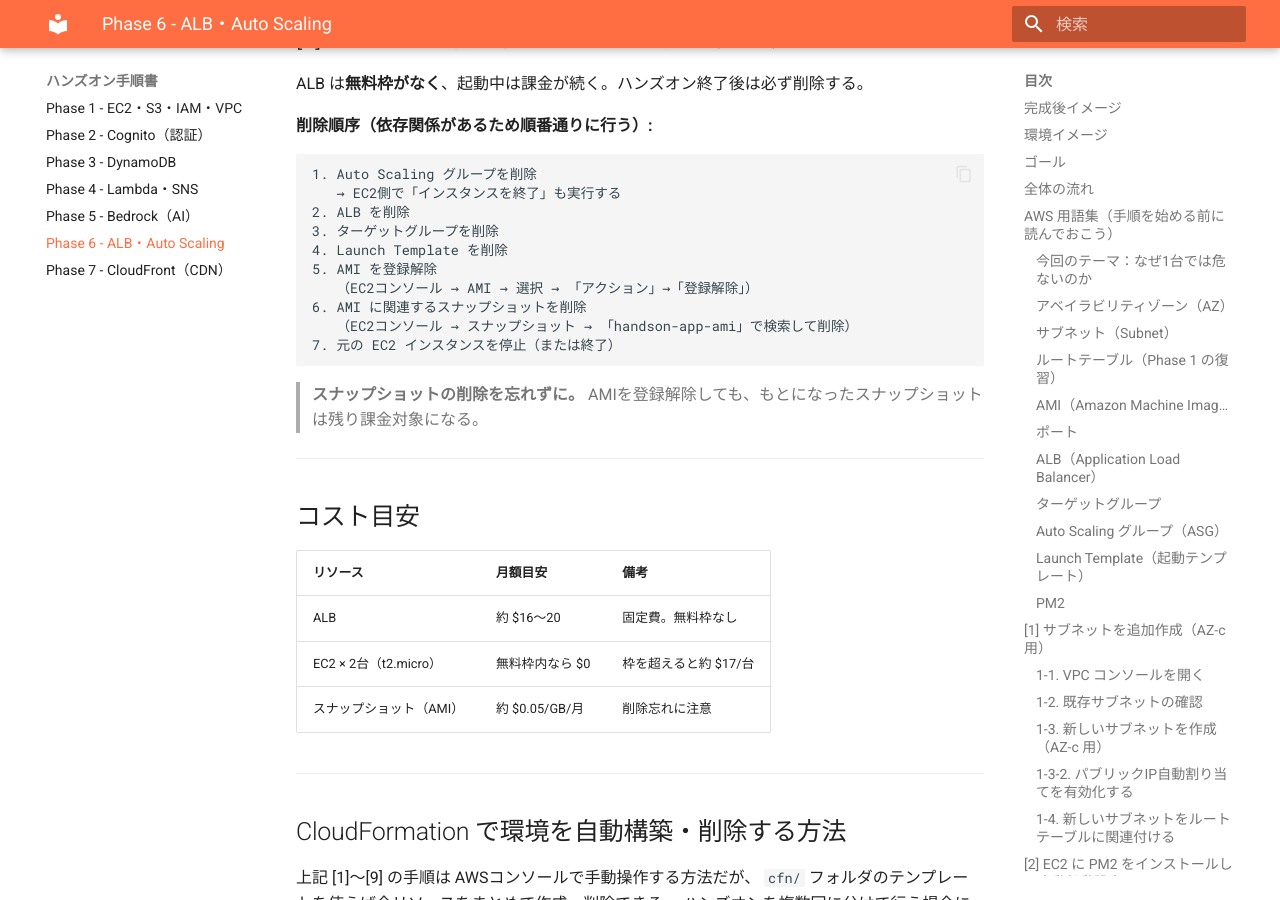
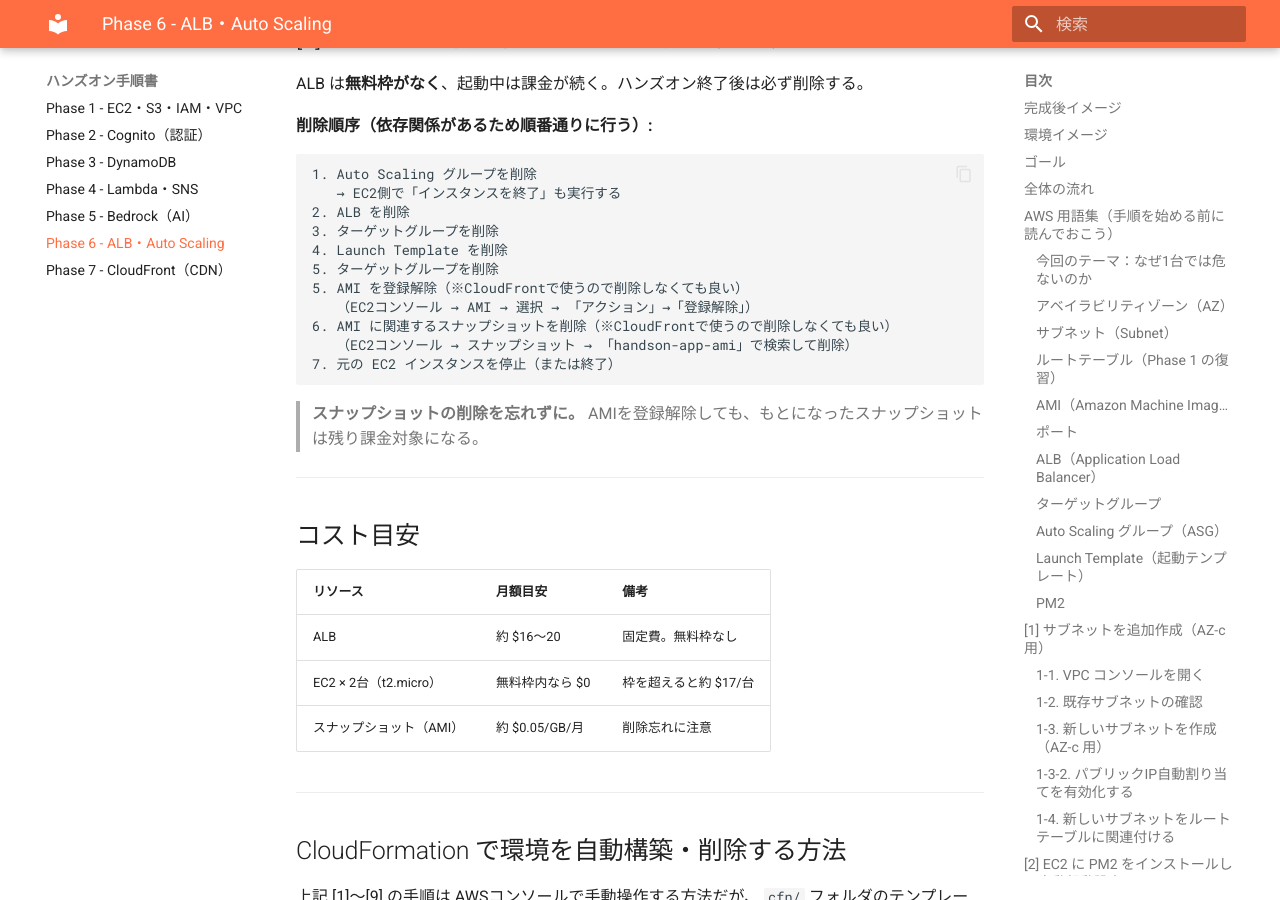
Before and after one commit to ohtsuka-shota-se/samurai-repo, an MkDocs documentation site: the page built from docs/06_ALB_AutoScaling_ハンズオン手順.md, in a window 1280 px wide and 900 px high, scrolled down 23212 px. Built offline with MkDocs 1.6.1 and Material for MkDocs 9.7.7, drawn with Linux system fonts in a browser that asks for light colours.

Commit message:
phase06-fix-handson-md

````diff
--- a/docs/06_ALB_AutoScaling_ハンズオン手順.md
+++ b/docs/06_ALB_AutoScaling_ハンズオン手順.md
@@ -836,9 +836,10 @@
 2. ALB を削除
 3. ターゲットグループを削除
 4. Launch Template を削除
-5. AMI を登録解除
+5. ターゲットグループを削除
+5. AMI を登録解除（※CloudFrontで使うので削除しなくても良い）
    （EC2コンソール → AMI → 選択 → 「アクション」→「登録解除」）
-6. AMI に関連するスナップショットを削除
+6. AMI に関連するスナップショットを削除（※CloudFrontで使うので削除しなくても良い）
    （EC2コンソール → スナップショット → 「handson-app-ami」で検索して削除）
 7. 元の EC2 インスタンスを停止（または終了）
 ```
````
